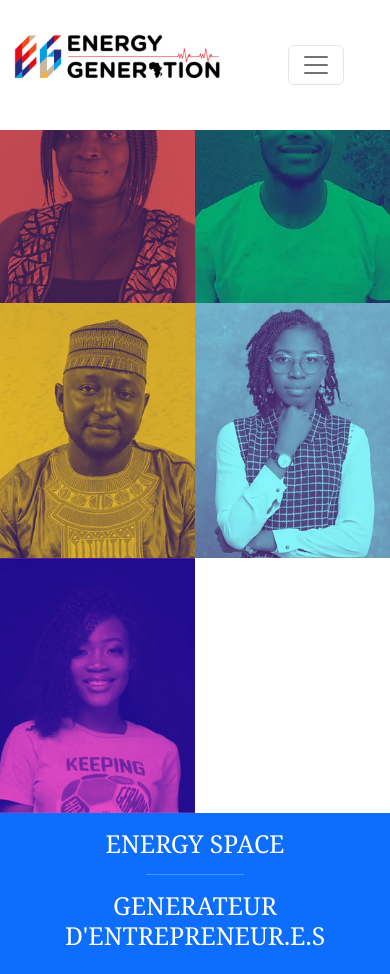
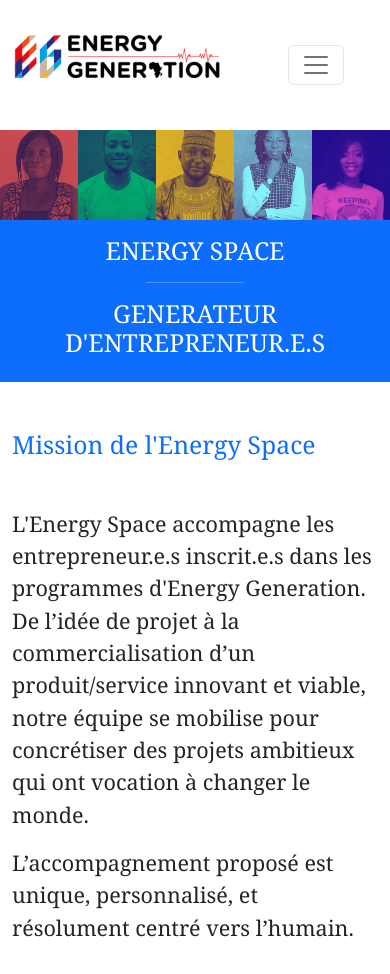
Before and after one commit to DigitalCodeur/Energy-Generation-refonte-project, a PHP site: page /html/energy-space.html in a window 390 px wide. Shown: the top 974 px of the page. Run offline with PHP 8.4, Linux system fonts and the light colour scheme; some web fonts are replaced.

Commit message:
modification de width des images de la page blog

```diff
--- a/css/style.css
+++ b/css/style.css
@@ -321,20 +321,6 @@
     height: 40em !important;
 }
 
-@media all and (max-width:900px){
-    .flex-wrap-mobile{
-        flex-wrap: wrap;
-    }
-
-    .w-50-mobile{
-        width: 50%;
-    }
-
-    .w-img-blog{
-        width: 110% !important;
-    }
-}
-
 a:hover{
     color: rgb(10, 163, 239) !important;
 }
@@ -343,12 +329,30 @@
     .h1-dev-mentor{
         font-size: 2em !important;
         }
+
+    .flex-wrap-mobile{
+        flex-wrap: wrap;
+    }
+
+    .w-50-mobile{
+        margin-top: 70px;
+        width: 20% !important;
+    }
 }
 
 .personal-bg-blue{
     background-color: #159eed !important;
 }
 
+@media all and (max-width:900px){
+    .flex-wrap-mobile{
+        flex-wrap: wrap;
+    }
+
+    .w-img-blog{
+        width: 110% !important;
+    }
+}
 
 /*
 =============================
--- a/html/energy-space.html
+++ b/html/energy-space.html
@@ -43,11 +43,11 @@
 
     <div class="d-flex mt-5 pt-6 flex-wrap-mobile">
 
-        <img src="../images/personne1.webp" class="w-50-mobile" alt="">
-        <img src="../images/personne2.webp" class="w-50-mobile" alt="">
-        <img src="../images/personne3.webp" class="w-50-mobile" alt="">
-        <img src="../images/personne4.webp" class="w-50-mobile" alt="">
-        <img src="../images/personne5.webp" class="w-50-mobile" alt="">
+        <img src="../images/personne1.webp" class="w-50-mobile w-100" alt="">
+        <img src="../images/personne2.webp" class="w-50-mobile w-100" alt="">
+        <img src="../images/personne3.webp" class="w-50-mobile w-100" alt="">
+        <img src="../images/personne4.webp" class="w-50-mobile w-100" alt="">
+        <img src="../images/personne5.webp" class="w-50-mobile w-100" alt="">
     </div>
 
     <div class="bg-primary text-white py-3">
```
